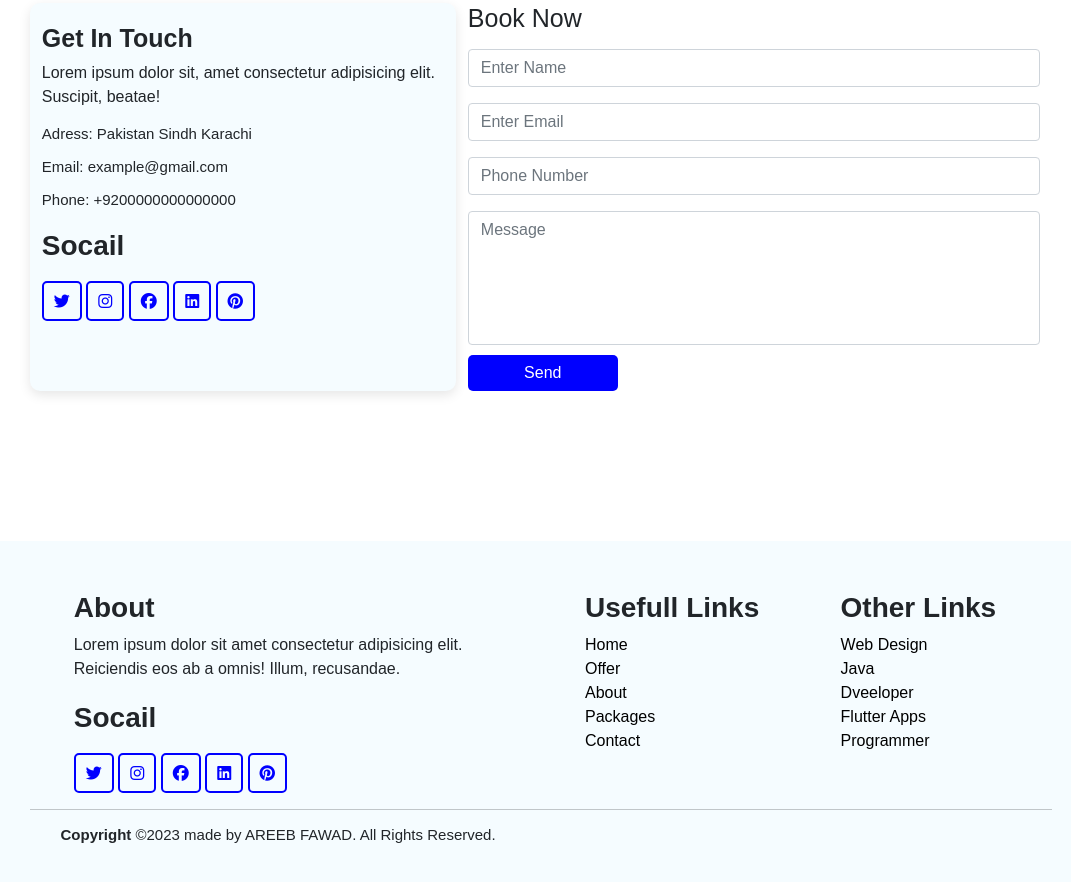
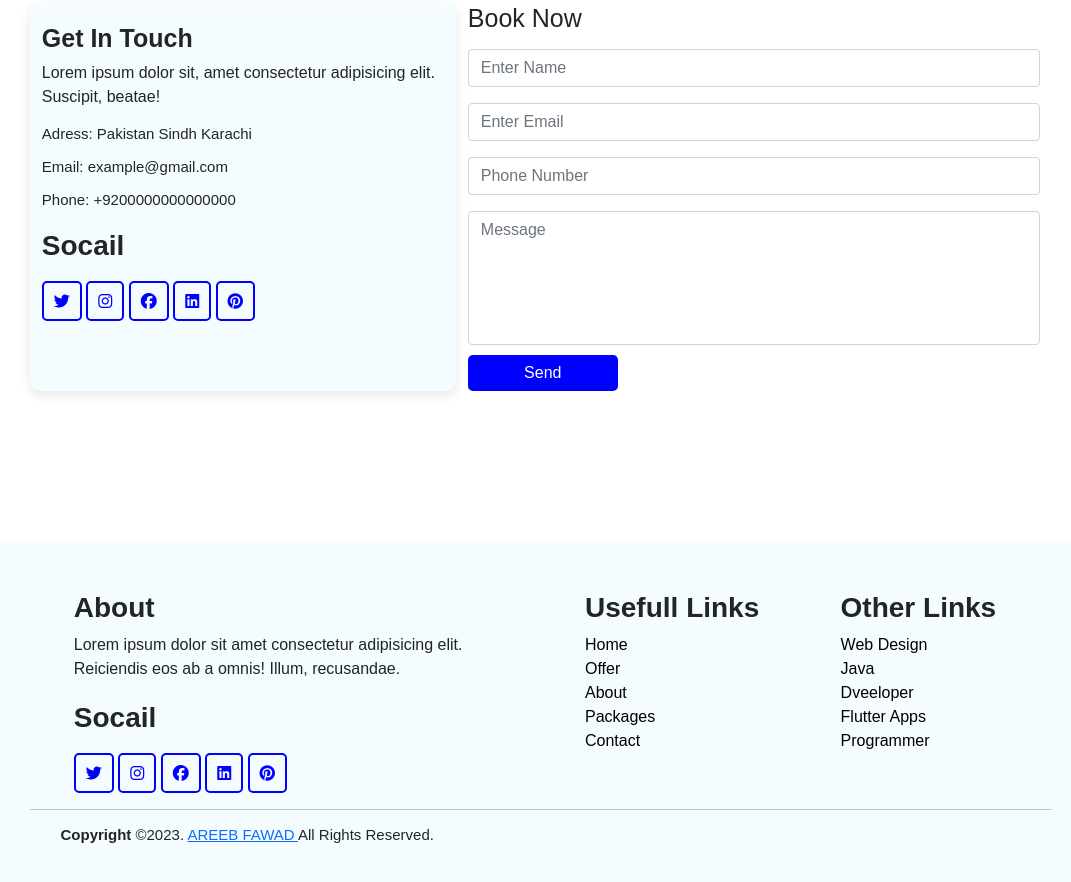
Before and after one commit to areebfawad/travel-and-tour-agency-website, a plain HTML site: page index.html in a window 1280 px wide. Shown: the part 3311-4193 px from the top of the page, without its empty margins (99-1170 px from the left). Drawn offline with nearby package versions, Linux system fonts and the light colour scheme; a web font is replaced by a local one.

Commit message:
Update index.html

```diff
--- a/index.html
+++ b/index.html
@@ -495,7 +495,7 @@
         </div>
 
         <hr>
-        <h5> <strong> Copyright</strong> &copy;2023   made by AREEB FAWAD.  <a href="#"> </a>   All Rights Reserved.</h5>
+        <h5> <strong> Copyright</strong> &copy;2023. <a href="https://areebfawad.github.io/portfolio/">AREEB FAWAD </a>   All Rights Reserved.</h5>
       </div>
 
     </footer>
```
